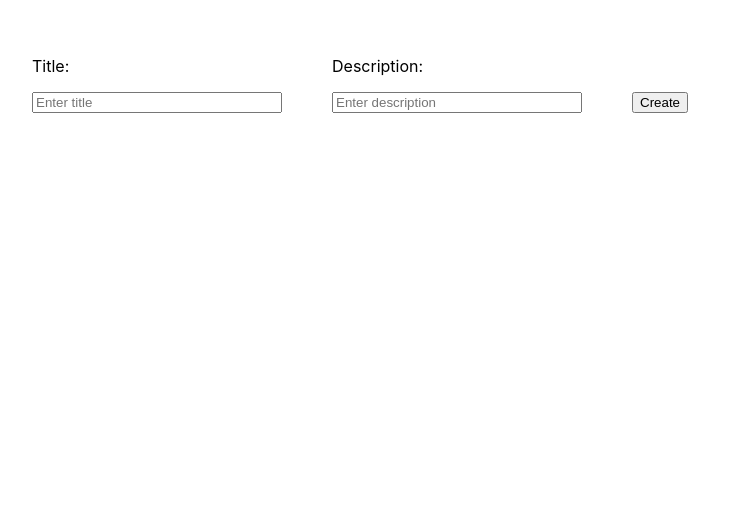
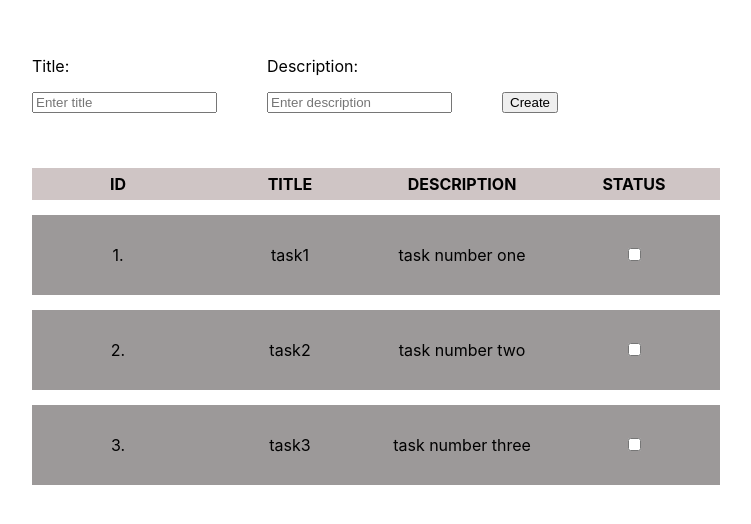
Before and after one commit to nestakiev/test-task-todolist, a React (Create React App) app: page / in a window 1280 px wide. Shown: the top 524 px of the page, without its empty margins (8-759 px from the left). Built offline with nearby package versions, Linux system fonts and the light colour scheme.

Commit message:
add TodoList

```diff
--- a/src/App.tsx
+++ b/src/App.tsx
@@ -1,25 +1,37 @@
-import React, {useState} from 'react';
+import React, { useState } from 'react';
 
 import { TodoCreatePanel } from './TodoCreatePanel/TodoCreatePanel';
+import { TodoList } from './TodoList/TodoList';
 // import styles from './App.module.css';
 
 const TODOLIST_BASE = [
-  { id: 1, title: "task1", description: "task number one", status: false},
-  { id: 2, title: "task2", description: "task number two", status: false},
-  { id: 3, title: "task3", description: "task number three", status: false},
+  { id: 1, title: "task1", description: "task number one", status: false },
+  { id: 2, title: "task2", description: "task number two", status: false },
+  { id: 3, title: "task3", description: "task number three", status: false },
 ]
 
 function App() {
   const [todos, setTodos] = useState(TODOLIST_BASE);
   console.log(todos)
 
-  const addTodo = ({title, description}: Omit<Todo, "id" | "status" >) => {
+  const addTodo = ({ title, description }: Omit<Todo, "id" | "status">) => {
     setTodos([...todos, { id: todos[todos.length - 1].id + 1, title, description, status: false }]);
   };
+  const toggleTodoStatus = (id: Todo["id"]) => {
+    setTodos(
+      todos.map(todo => {
+        if (todo.id === id) {
+          return { ...todo, status: !todo.status }
+        }
+        return todo;
+      })
+    )
+  }
 
   return (
     <div>
-      <TodoCreatePanel addTodo={addTodo}/>
+      <TodoCreatePanel addTodo={addTodo} />
+      <TodoList todos={todos} toggleTodoStatus={toggleTodoStatus}/>
     </div>
   );
 }
--- a/src/TodoCreatePanel/TodoCreatePanel.css
+++ b/src/TodoCreatePanel/TodoCreatePanel.css
@@ -1,29 +1,19 @@
-.todo_create__container {
+.todo-create__container {
   padding: 40px;
 }
 
-.todo_create__form {
+.todo-create__form {
   display: flex;
   align-items: end;
   flex-wrap: wrap;
   gap: 50px;
 }
 
-.todo_create__label {
+.todo-create__label {
   display: flex;
   flex-direction: column;
 }
 
-@media screen and (min-width: 768px) {
-  .todo_create__label {
-    min-width: 250px;
-  }
-}
-
-.todo_create__btn {
+.todo-create__btn {
   display: block;
 }
-
-/* todo_create__label > p {
-    display: inline;
-} */
--- a/src/TodoCreatePanel/TodoCreatePanel.tsx
+++ b/src/TodoCreatePanel/TodoCreatePanel.tsx
@@ -29,17 +29,17 @@ export const TodoCreatePanel: React.FC<TodoCreatePanelProps> = ({ addTodo }) =>
 
     console.log(todo)
     return (
-        <div className="todo_create__container">
-            <form className="todo_create__form" onSubmit={onSubmit}>
-                <label htmlFor="title" className="todo_create__label">
+        <div className="todo-create__container">
+            <form className="todo-create__form" onSubmit={onSubmit}>
+                <label htmlFor="title" className="todo-create__label">
                     <p>Title:</p>
                     <input name="title" id="title" type='text' placeholder="Enter title" onChange={onChange} value={todo.title} />
                 </label>
-                <label htmlFor="description" className="todo_create__label">
+                <label htmlFor="description" className="todo-create__label">
                     <p>Description:</p>
                     <input name="description" id="description" type='text' placeholder="Enter description" onChange={onChange} value={todo.description} />
                 </label>
-                <button type="submit" className="todo_create__btn">
+                <button type="submit" className="todo-create__btn">
                     Create
                 </button>
             </form>
--- /dev/null
+++ b/src/TodoItem/TodoItem.css
@@ -0,0 +1,13 @@
+.todo-item__row {
+    margin-bottom: 30px;
+    height: 80px;
+    background-color: #9c9999;
+}
+
+.todo-item__cell {
+    text-align: center;
+    overflow: hidden;
+    text-overflow: ellipsis;
+    white-space: nowrap;
+    max-width: 180px;
+}
--- /dev/null
+++ b/src/TodoItem/TodoItem.tsx
@@ -0,0 +1,19 @@
+import React from "react";
+import "./TodoItem.css";
+
+interface TodoItemProps {
+    todo: Todo;
+    toggleTodoStatus: (id: Todo["id"]) => void;
+};
+
+export const TodoItem: React.FC<TodoItemProps> = ({ todo, toggleTodoStatus }) => {
+    const { id, title, description, status } = todo;
+    return (
+        <tr className="todo-item__row">
+            <td className="todo-item__cell">{id}.</td>
+            <td className="todo-item__cell">{title}</td>
+            <td className="todo-item__cell">{description}</td>
+            <td className="todo-item__cell"><input type="checkbox" defaultChecked={status} onChange={() => toggleTodoStatus(id)}/></td>
+        </tr>
+    )
+}
--- /dev/null
+++ b/src/TodoList/TodoList.css
@@ -0,0 +1,17 @@
+.todo-list__container {
+    padding: 0 40px;
+    border: none;
+    border-collapse: separate;
+  border-spacing: 0 15px;
+}
+
+.todo-list__head {
+    background-color: #cfc5c5;
+    margin-bottom: 20px;
+    text-transform: uppercase;
+}
+
+.todo-list__title {
+    width: 170px;
+    height: 30px;
+}
--- /dev/null
+++ b/src/TodoList/TodoList.tsx
@@ -0,0 +1,27 @@
+import React from "react";
+import { TodoItem } from "../TodoItem/TodoItem";
+
+import "./TodoList.css"
+
+interface TodoListProps {
+    todos: Todo[];
+    toggleTodoStatus: (id: Todo["id"]) => void;
+}
+
+export const TodoList: React.FC<TodoListProps> = ({ todos, toggleTodoStatus }) => {
+    return (
+        <table className="todo-list__container">
+            <thead className="todo-list__head">
+                <tr>
+                    <th className="todo-list__title">ID</th>
+                    <th className="todo-list__title">Title</th>
+                    <th className="todo-list__title">Description</th>
+                    <th className="todo-list__title">Status</th>
+                </tr>
+            </thead>
+            <tbody>
+                {todos.map(todo => <TodoItem todo={todo} key={todo.id} toggleTodoStatus={toggleTodoStatus} />)}
+            </tbody>
+        </table>
+    )
+}
```
